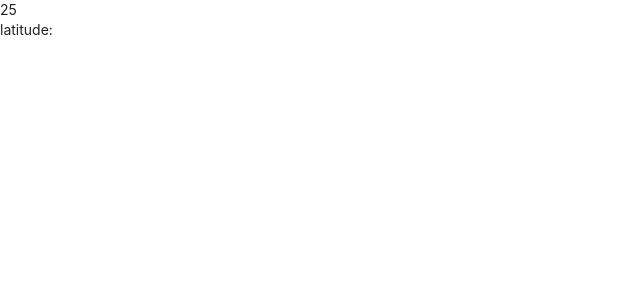
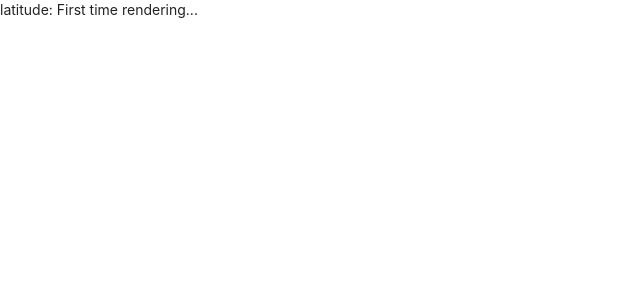
Before and after one commit to pedroluiznogueira/hemisphere, a React (Create React App) app: page / in a window 1280 px wide. Shown: the top 300 px of the page, without its empty margins (0-640 px from the left). Built offline with nearby package versions, Linux system fonts and the light colour scheme; no server answers.

Commit message:
The component is going to be rendered two time, the first time when the component is executed and the second time when the success call back function is succesfly executed

```diff
--- a/src/index.tsx
+++ b/src/index.tsx
@@ -12,10 +12,11 @@ interface IState {
 class App extends React.Component<IProps, IState> {
   constructor(props: IProps) {
     super(props);
-    this.state = { latitude: 25 };
+
+    this.state = { latitude: 0 };
+
     window.navigator.geolocation.getCurrentPosition(
       (position) => {
-        console.log(position)
         this.setState({ latitude: position.coords.latitude });
       },
       (error) => console.error(error)
@@ -23,12 +24,19 @@ class App extends React.Component<IProps, IState> {
   }
 
   render() {
-    return (
-      <>
-        {this.state.latitude}
-        <div>latitude:</div>
-      </>
-    );
+    if (this.state.latitude) {
+      return (
+        <>
+          <div>latitude: {this.state.latitude}</div>
+        </>
+      );
+    } else {
+      return (
+        <>
+          <div>latitude: First time rendering...</div>
+        </>
+      );
+    }
   }
 }
 
```
